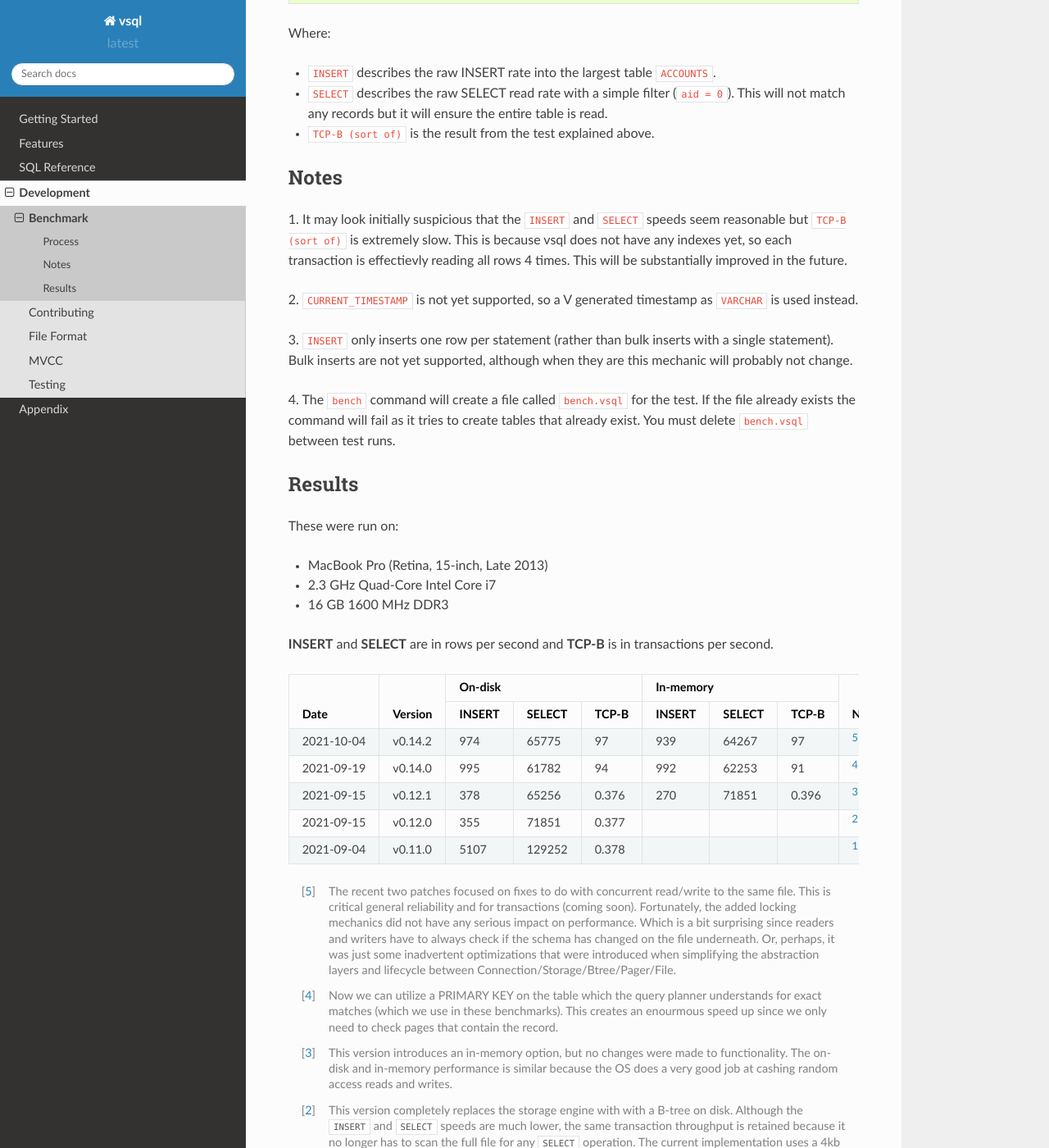
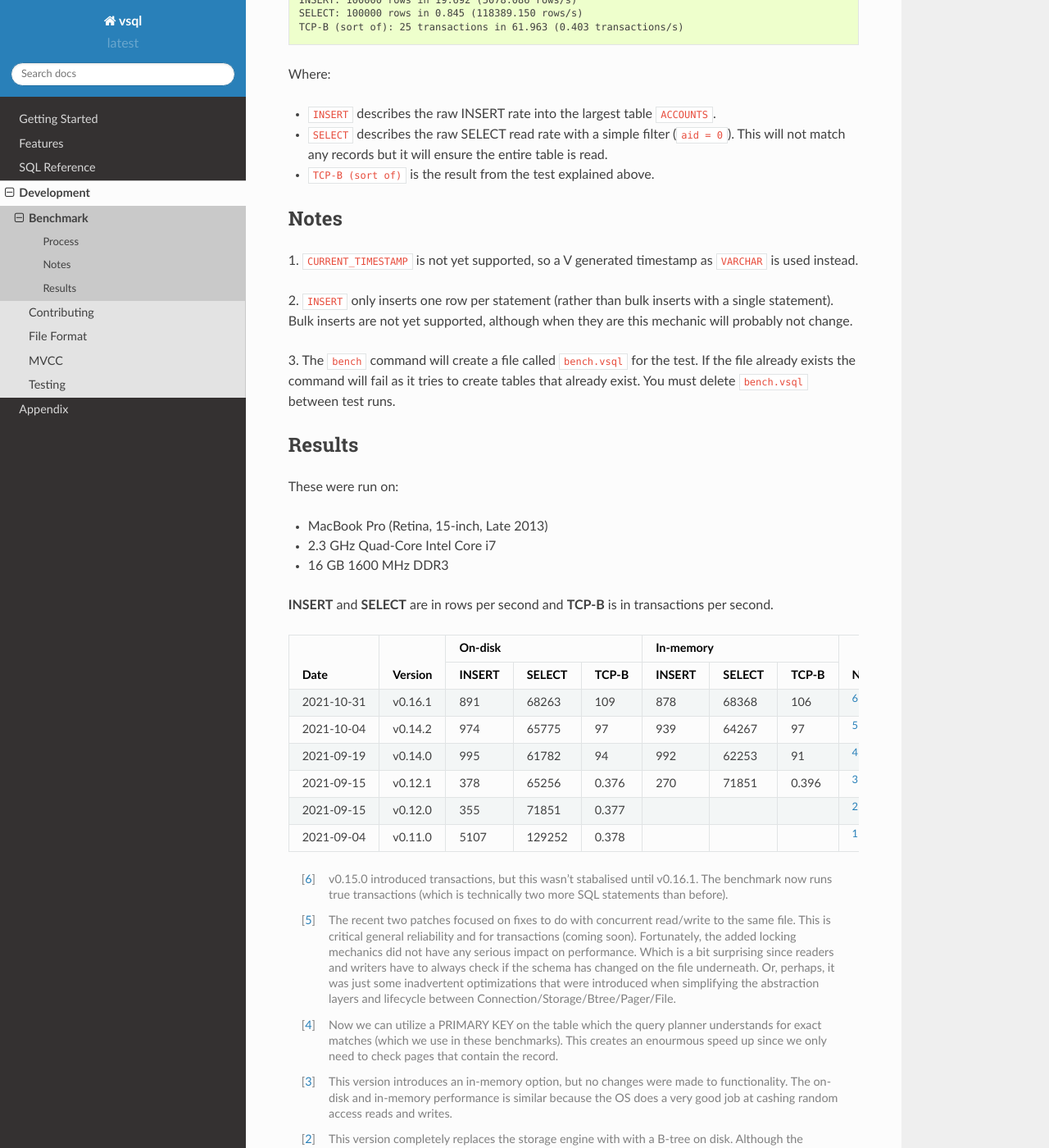
Before and after one commit to elliotchance/vsql, a Sphinx documentation site: the page built from docs/benchmark.rst, in a window 1280 px wide and 1400 px high, scrolled down 1243 px. Shown: the whole window at 82% size. Built offline with Sphinx 7.4.7 and the Read the Docs theme 2.0.0, drawn with Linux system fonts in a browser that asks for light colours; some of the changed text lies outside the part shown.

Commit message:
Fix "more than two versions is not allowed"
This error was reported from "make bench" and is caused by concurrent
transactions attempting to modify the same record. This is disallowed
because it would break the serialization rules of a transaction.

Normally (in a server environment) it might block the second transaction
until the in-flight row becomes frozen (returns to a single version) -
then be able to proceed (only in some isolation modes). However, this is
not as trivial in a share-nothing architecture (as least not right now).
So, a proper (new) SQLSTATE 40001 "serialization failure" is returned
instead. Clients that receive this must restart the transaction again.

Better reporting of error is not the bug. The actual bug is why the
error is raised in the first place, since "make bench" runs sequential
transactions that should never happen. This was caused by UPDATE
(which was a DELETE/INSERT) underneath not being able to handle the case
where the record to be updated is the in-flight version and not the
frozen version. So, in a nutshell, UPDATE was in some cases just trying to
always create a new version.

This also fixes another related bug where implicit transactions were not
revisiting pages to perform the neeccesary cleanup (like that which
happens on a COMMIT/ROLLBACK) also potentially leaving expired versions
behind.

Furthemore, a SQLSTATE 25P02 "in failed sql transaction" is returned for
all statements after an error is returned during a transaction, until a
COMMIT or ROLLBACK is issued also triggering the correct cleanup.

Fixes #74

```diff
--- a/docs/benchmark.rst
+++ b/docs/benchmark.rst
@@ -29,13 +29,15 @@
 4. Create a ``HISTORY`` table that is empty.
 5. Will run as many transactions as it can within 60 seconds.
 
-A transaction consists of 5 statements (in order):
+A transaction consists of 7 statements (in order):
 
-1. ``UPDATE accounts SET abalance = abalance + :delta WHERE aid = :aid``
-2. ``SELECT abalance FROM accounts WHERE aid = :aid``
-3. ``UPDATE tellers SET tbalance = tbalance + $delta WHERE tid = :tid``
-4. ``UPDATE branches SET bbalance = bbalance + $delta WHERE bid = :bid``
-5. ``INSERT INTO history (tid, bid, aid, delta, mtime) VALUES (:tid, :bid, :aid, :delta, CURRENT_TIMESTAMP)``
+1. ``START TRANSATION``
+2. ``UPDATE accounts SET abalance = abalance + :delta WHERE aid = :aid``
+3. ``SELECT abalance FROM accounts WHERE aid = :aid``
+4. ``UPDATE tellers SET tbalance = tbalance + $delta WHERE tid = :tid``
+5. ``UPDATE branches SET bbalance = bbalance + $delta WHERE bid = :bid``
+6. ``INSERT INTO history (tid, bid, aid, delta, mtime) VALUES (:tid, :bid, :aid, :delta, CURRENT_TIMESTAMP)``
+7. ``COMMIT``
 
 Where ``:aid``, ``:tid`` and ``:bid`` are random integers that are within the
 their respective ranges and ``:delta`` is a random value between -5000 and 5000.
@@ -57,19 +59,14 @@
 Notes
 -----
 
-1. It may look initially suspicious that the ``INSERT`` and ``SELECT`` speeds
-seem reasonable but ``TCP-B (sort of)`` is extremely slow. This is because vsql
-does not have any indexes yet, so each transaction is effectievly reading all
-rows 4 times. This will be substantially improved in the future.
-
-2. ``CURRENT_TIMESTAMP`` is not yet supported, so a V generated timestamp as
+1. ``CURRENT_TIMESTAMP`` is not yet supported, so a V generated timestamp as
 ``VARCHAR`` is used instead.
 
-3. ``INSERT`` only inserts one row per statement (rather than bulk inserts with
+2. ``INSERT`` only inserts one row per statement (rather than bulk inserts with
 a single statement). Bulk inserts are not yet supported, although when they are
 this mechanic will probably not change.
 
-4. The ``bench`` command will create a file called ``bench.vsql`` for the test.
+3. The ``bench`` command will create a file called ``bench.vsql`` for the test.
 If the file already exists the command will fail as it tries to create tables
 that already exist. You must delete ``bench.vsql`` between test runs.
 
@@ -82,13 +79,16 @@
 - 2.3 GHz Quad-Core Intel Core i7
 - 16 GB 1600 MHz DDR3
 
-**INSERT** and **SELECT** are in rows per second and **TCP-B** is in transactions per second.
+**INSERT** and **SELECT** are in rows per second and **TCP-B** is in
+transactions per second.
 
 +------------+---------+-------------------------+-------------------------+-------+
 |            |         | On-disk                 | In-memory               |       |
 | Date       | Version +--------+--------+-------+--------+--------+-------+ Notes |
 |            |         | INSERT | SELECT | TCP-B | INSERT | SELECT | TCP-B |       |
 +============+=========+========+========+=======+========+========+=======+=======+
+| 2021-10-31 | v0.16.1 | 891    | 68263  | 109   | 878    | 68368  | 106   | [6]_  |
++------------+---------+--------+--------+-------+--------+--------+-------+-------+
 | 2021-10-04 | v0.14.2 | 974    | 65775  | 97    | 939    | 64267  | 97    | [5]_  |
 +------------+---------+--------+--------+-------+--------+--------+-------+-------+
 | 2021-09-19 | v0.14.0 | 995    | 61782  | 94    | 992    | 62253  | 91    | [4]_  |
@@ -99,6 +99,10 @@
 +------------+---------+--------+--------+-------+--------+--------+-------+-------+
 | 2021-09-04 | v0.11.0 | 5107   | 129252 | 0.378 |        |        |       | [1]_  |
 +------------+---------+--------+--------+-------+--------+--------+-------+-------+
+
+.. [6] v0.15.0 introduced transactions, but this wasn't stabalised until
+   v0.16.1. The benchmark now runs true transactions (which is technically two
+   more SQL statements than before).
 
 .. [5] The recent two patches focused on fixes to do with concurrent read/write
    to the same file. This is critical general reliability and for transactions
```
Also changed, not shown: docs/sqlstate.rst (+28 -0 lines), docs/update.rst (+13 -0 lines), 12 other files.
